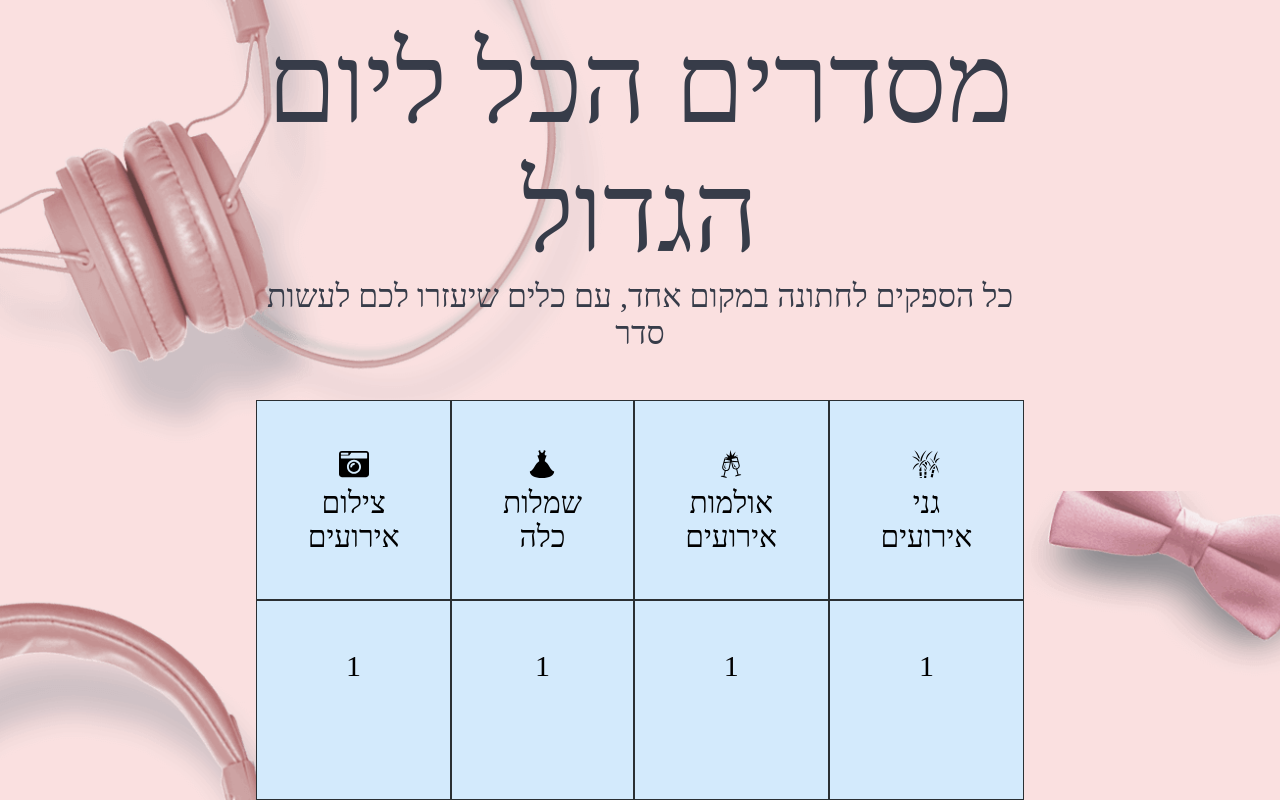
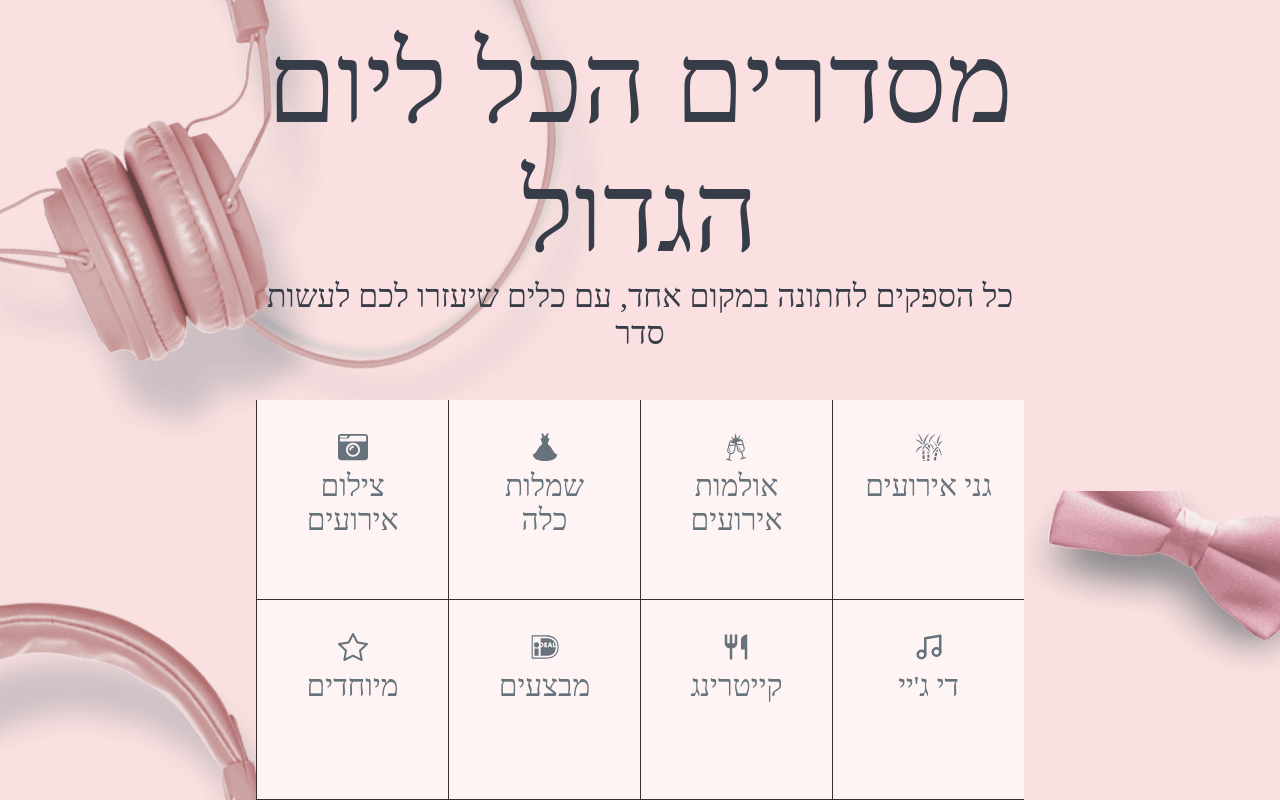
Before and after one commit to amitAsher22/clientWedding, a React (Create React App) app: page / in a window 1280 px wide. Shown: the part 309-1109 px from the top of the page. Built offline with nearby package versions, Linux system fonts and the light colour scheme.

Commit message:
create cards

```diff
--- a/src/App.css
+++ b/src/App.css
@@ -18,3 +18,8 @@ html {
 .errorMessage {
   color: red;
 }
+
+a {
+  text-decoration: none;
+  color: #66737c;
+}
--- a/src/components/navBar/Navbar.js
+++ b/src/components/navBar/Navbar.js
@@ -123,6 +123,9 @@ const ContainerNavBar = styled.div`
   text-aline: center;
   justify-content: center;
   padding: 0.5rem 0px;
+  position: -webkit-sticky;
+  position: sticky;
+  top: 3rem;
 `;
 
 const DropDownMenu = styled.div`
--- a/src/components/navBar/SubNavBar.js
+++ b/src/components/navBar/SubNavBar.js
@@ -67,6 +67,9 @@ const MainSubNavBar = styled.div`
   padding: 0.2rem 2rem;
   margin-bottom: 1rem;
   margin-top: 1rem;
+  position: -webkit-sticky;
+  position: sticky;
+  top: 0;
 `;
 
 const DivRightSide = styled.div`
--- a/src/pages/HomePage/Home.js
+++ b/src/pages/HomePage/Home.js
@@ -2,12 +2,19 @@ import React from "react";
 
 // style components
 import styled from "styled-components";
+
+/// react-dom
+import { Link } from "react-router-dom";
 
 // react-icons
 import { GiSugarCane } from "react-icons/gi";
 import { GiGlassCelebration } from "react-icons/gi";
 import { GiAmpleDress } from "react-icons/gi";
 import { FaCameraRetro } from "react-icons/fa";
+import { FiMusic } from "react-icons/fi";
+import { MdOutlineRestaurant } from "react-icons/md";
+import { FaIdeal } from "react-icons/fa";
+import { BsStar } from "react-icons/bs";
 
 function Home() {
   return (
@@ -19,34 +26,70 @@ function Home() {
         </TitleTwo>
       </MainDiv>
       <GridDivCards>
+        <Link to="/EventsGardens">
           <SubGrid>
             <div>
               <GiSugarCane />
             </div>
             <span>גני אירועים</span>
           </SubGrid>
+        </Link>
+        <Link to="/EventHall">
           <SubGrid>
             <div>
               <GiGlassCelebration />
             </div>
             <div>אולמות אירועים</div>
           </SubGrid>
+        </Link>
+        <Link to="/WeddingDress">
           <SubGrid>
             <div>
               <GiAmpleDress />
             </div>
             <div>שמלות כלה</div>
           </SubGrid>
+        </Link>
+        <Link to="/EventsPhotography">
           <SubGrid>
             <div>
               <FaCameraRetro />
             </div>
             <div>צילום אירועים</div>
           </SubGrid>
-        <SubGrid>1</SubGrid>
-        <SubGrid>1</SubGrid>
-        <SubGrid>1</SubGrid>
-        <SubGrid>1</SubGrid>
+        </Link>
+        <Link to="/Dj">
+          <SubGrid>
+            <div>
+              <FiMusic />
+            </div>
+            <div>די ג'יי</div>
+          </SubGrid>
+        </Link>
+        <Link to="/Catering">
+          <SubGrid>
+            <div>
+              <MdOutlineRestaurant />
+            </div>
+            <div>קייטרינג</div>
+          </SubGrid>
+        </Link>
+        <Link to="/WeddingDeals">
+          <SubGrid>
+            <div>
+              <FaIdeal />
+            </div>
+            <div>מבצעים </div>
+          </SubGrid>
+        </Link>
+        <Link to="/Stills">
+          <SubGrid>
+            <div>
+              <BsStar />
+            </div>
+            <div>מיוחדים</div>
+          </SubGrid>
+        </Link>
       </GridDivCards>
     </div>
   );
@@ -81,17 +124,21 @@ const TitleTwo = styled.p`
 const GridDivCards = styled.div`
   display: grid;
   grid-template-columns: auto auto auto auto;
-  background-color: #2196f3;
-
+  background: #fff4f4;
   width: 60%;
   margin: auto;
 `;
 
 const SubGrid = styled.div`
-  background-color: rgba(255, 255, 255, 0.8);
-  border: 1px solid rgba(0, 0, 0, 0.8);
-  padding: 3rem;
+  border-left: 1px solid rgba(0, 0, 0, 0.8);
+  border-bottom: 1px solid rgba(0, 0, 0, 0.8);
+  padding: 2rem;
   font-size: 30px;
   text-align: center;
   height: 200px;
+
+  &:hover {
+    cursor: pointer;
+    background: white;
+  }
 `;
```
Lines whose indentation alone changed are shown as unchanged.
